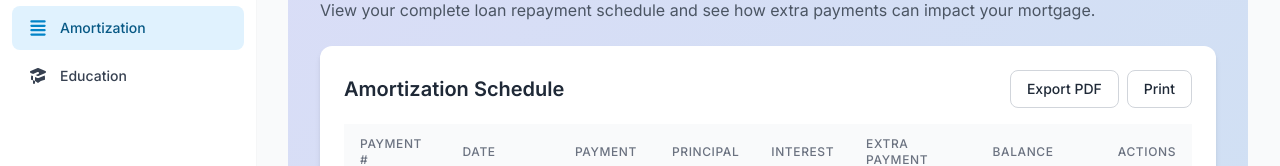
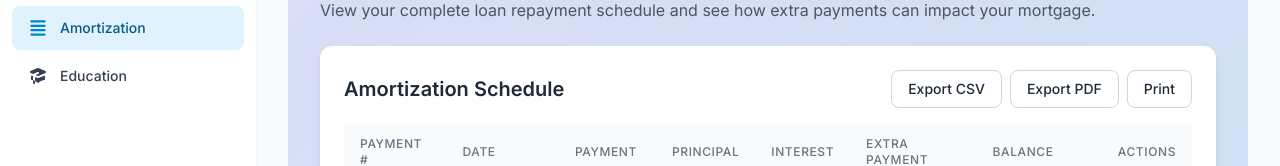
Before and after one commit to jdsidebottom/Mortgage-X, a React (Vite) app: page /amortization in a window 1280 px wide. Shown: the part 174-340 px from the top of the page. Built offline with nearby package versions, Linux system fonts and the light colour scheme.

Commit message:
add csv commit

```diff
--- a/src/components/AmortizationTable.tsx
+++ b/src/components/AmortizationTable.tsx
@@ -63,11 +63,53 @@ const AmortizationTable = () => {
     window.print();
   };
 
+  const handleExportCSV = () => {
+    try {
+      // CSV header
+      let csvContent = "Payment #,Date,Payment,Principal,Interest,Extra Payment,Balance\n";
+
+      // Add each row of data
+      amortizationSchedule.forEach(item => {
+        const formattedDate = formatDate(item.date).replace(/,/g, ''); // Remove commas from dates to avoid CSV issues
+        const row = [
+          item.month,
+          `"${formattedDate}"`, // Wrap in quotes to handle any special characters
+          item.payment.toFixed(2),
+          item.principal.toFixed(2),
+          item.interest.toFixed(2),
+          item.extraPayment.toFixed(2),
+          item.balance.toFixed(2)
+        ].join(",");
+        csvContent += row + "\n";
+      });
+
+      // Create a blob and download link
+      const blob = new Blob([csvContent], { type: 'text/csv;charset=utf-8;' });
+      const url = URL.createObjectURL(blob);
+      const link = document.createElement('a');
+      link.setAttribute('href', url);
+      link.setAttribute('download', 'amortization-schedule.csv');
+      document.body.appendChild(link);
+      link.click();
+      document.body.removeChild(link);
+      URL.revokeObjectURL(url); // Clean up by revoking the object URL
+    } catch (error) {
+      console.error("Error exporting CSV:", error);
+      // You could add user feedback here if needed
+    }
+  };
+
   return (
     <div className="card">
       <div className="flex justify-between items-center mb-4">
         <h2 className="text-xl font-semibold text-gray-800 dark:text-gray-100">Amortization Schedule</h2>
         <div className="flex space-x-2">
+          <button
+            onClick={handleExportCSV}
+            className="btn-outline text-sm"
+          >
+            Export CSV
+          </button>
           <button
             onClick={handleExportPDF}
             className="btn-outline text-sm"
```
Also changed, not shown: 1 other file (tests, documents, lock files or other folders).
